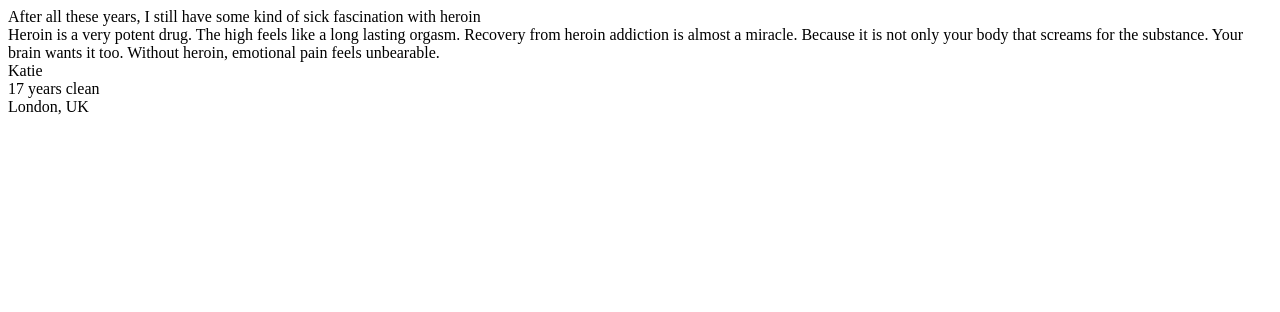
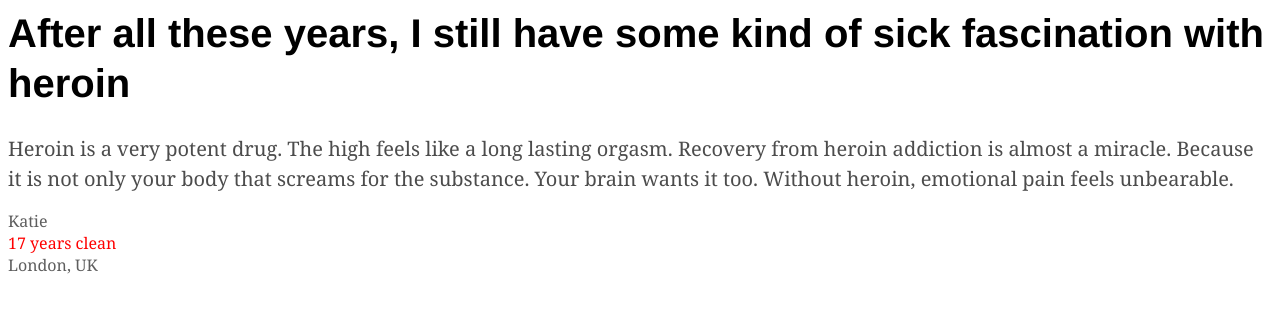
Before and after one commit to sereslu/class8, a plain HTML site: page index.html in a window 1280 px wide. Drawn offline with nearby package versions, Linux system fonts and the light colour scheme.

Commit message:
edited index to fix an error

```diff
--- a/index.html
+++ b/index.html
@@ -3,9 +3,9 @@
 <html xmlns="http://www.w3.org/1999/xhtml">
 	<head>
 		<meta http-equiv="Content-Type" content="text/html; charset=utf-8" />
-		<title>Templating Demo</title>
+		<title>Programming 8 - Seres Lu</title>
 
-		<link rel="stylesheet" type="text/css" href="styls.css"
+		<link rel="stylesheet" type="text/css" href="styles.css"
 	</head>
 	<body>
 
@@ -18,9 +18,6 @@
 					<div class="source">Katie</div>
 						<div class="yearsClean">17 years clean</div>
 							<div class="location">London, UK</div>
-
-
-				</div>
 			</div>
 		</div>
 
```
